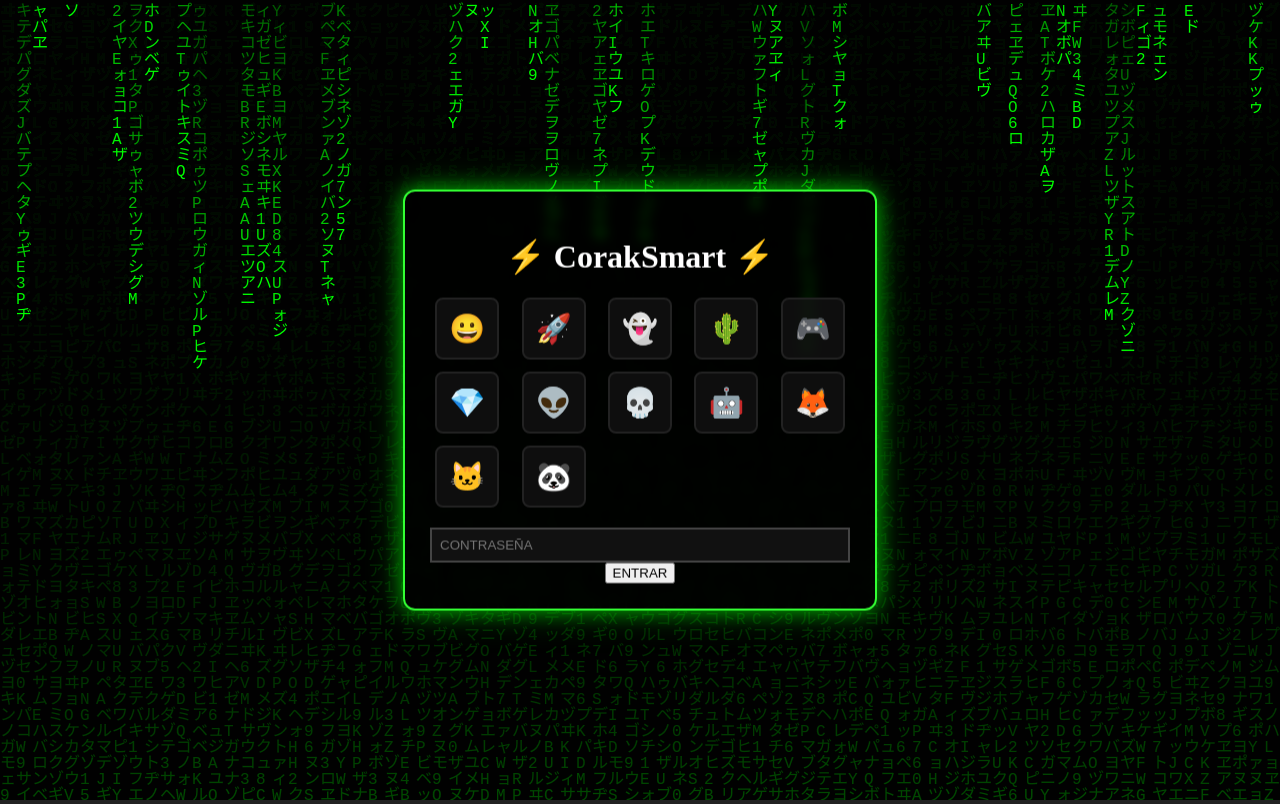
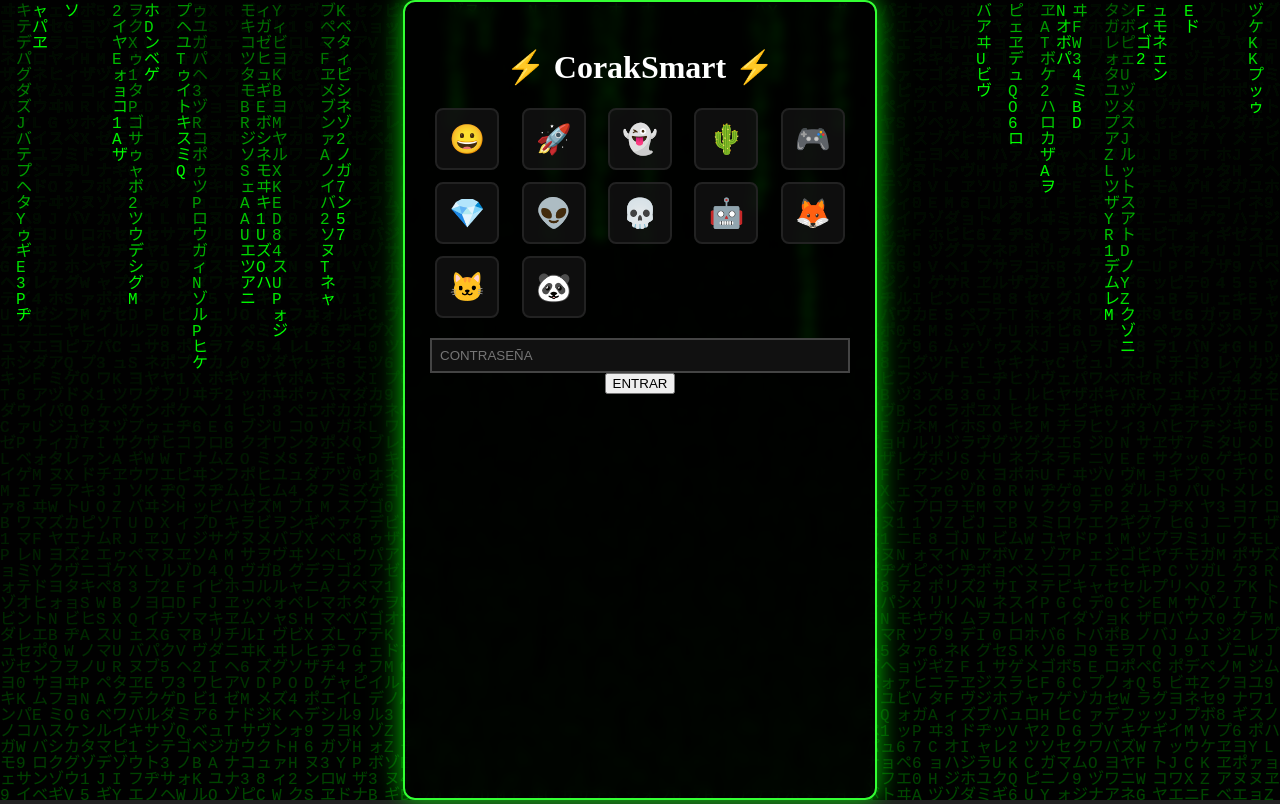
Before and after one commit to Qonejo/coraksmart, a React (Vite) app in the folder web/: page /emoji-login in a window 1280 px wide. Built offline with nearby package versions, Linux system fonts and the light colour scheme; no server answers.

Commit message:
Adjust EmojiLogin wrapper and login container layout

```diff
--- a/web/src/pages/EmojiLogin.tsx
+++ b/web/src/pages/EmojiLogin.tsx
@@ -37,7 +37,7 @@ const EmojiLogin = () => {
   };
 
   return (
-    <div className="relative w-full h-screen bg-black">
+    <div className="w-full h-screen overflow-hidden">
       <MatrixBackground />
 
       <div className="login-container">
--- a/web/src/styles/style.css
+++ b/web/src/styles/style.css
@@ -142,10 +142,8 @@ h2 {
 /* ============================================= */
 .login-container {
   position: fixed;
-  top: 50%;
-  left: 50%;
-  transform: translate(-50%, -50%);
-
+  inset: 0;
+  margin: auto;
   background: rgba(0, 0, 0, 0.55);
   backdrop-filter: blur(6px);
 
@@ -163,6 +161,8 @@ h2 {
 
   width: 90%;
   max-width: 420px;
+  max-height: calc(100vh - 2rem);
+  overflow-y: auto;
 }
 
 .emoji-grid {
```
